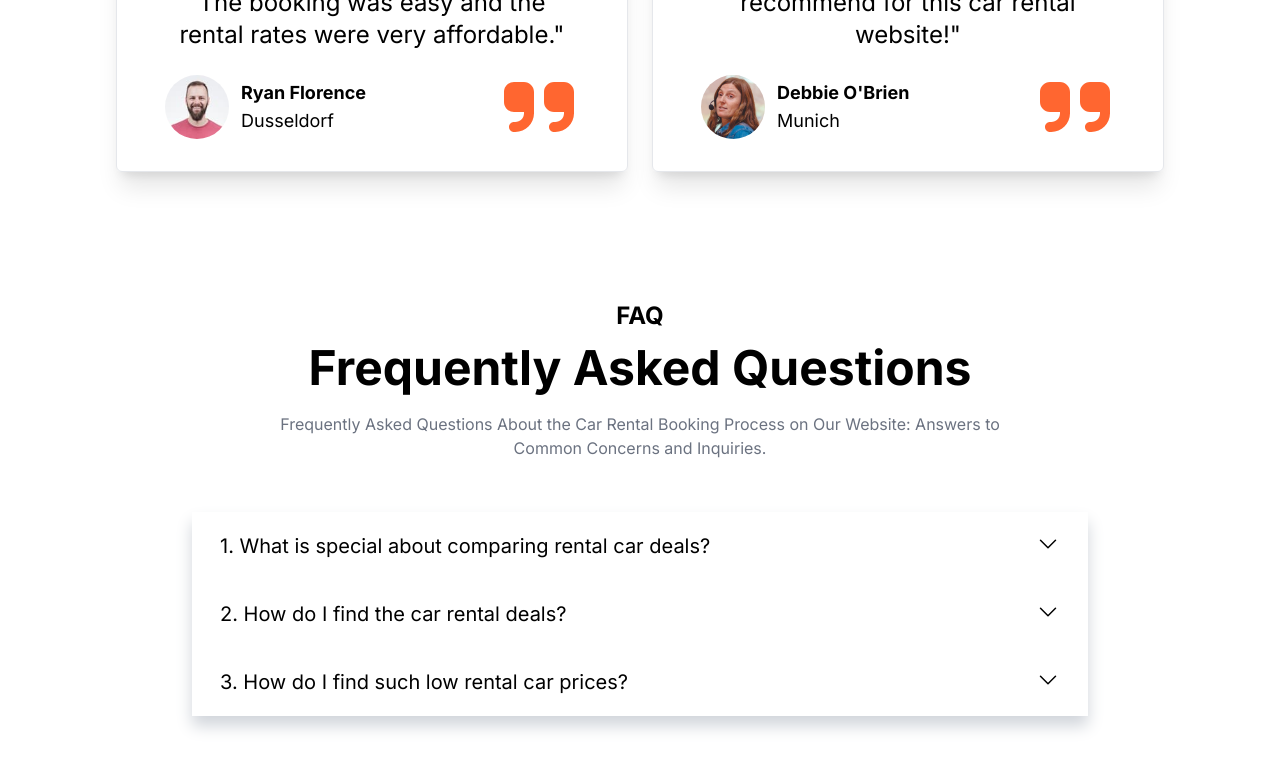
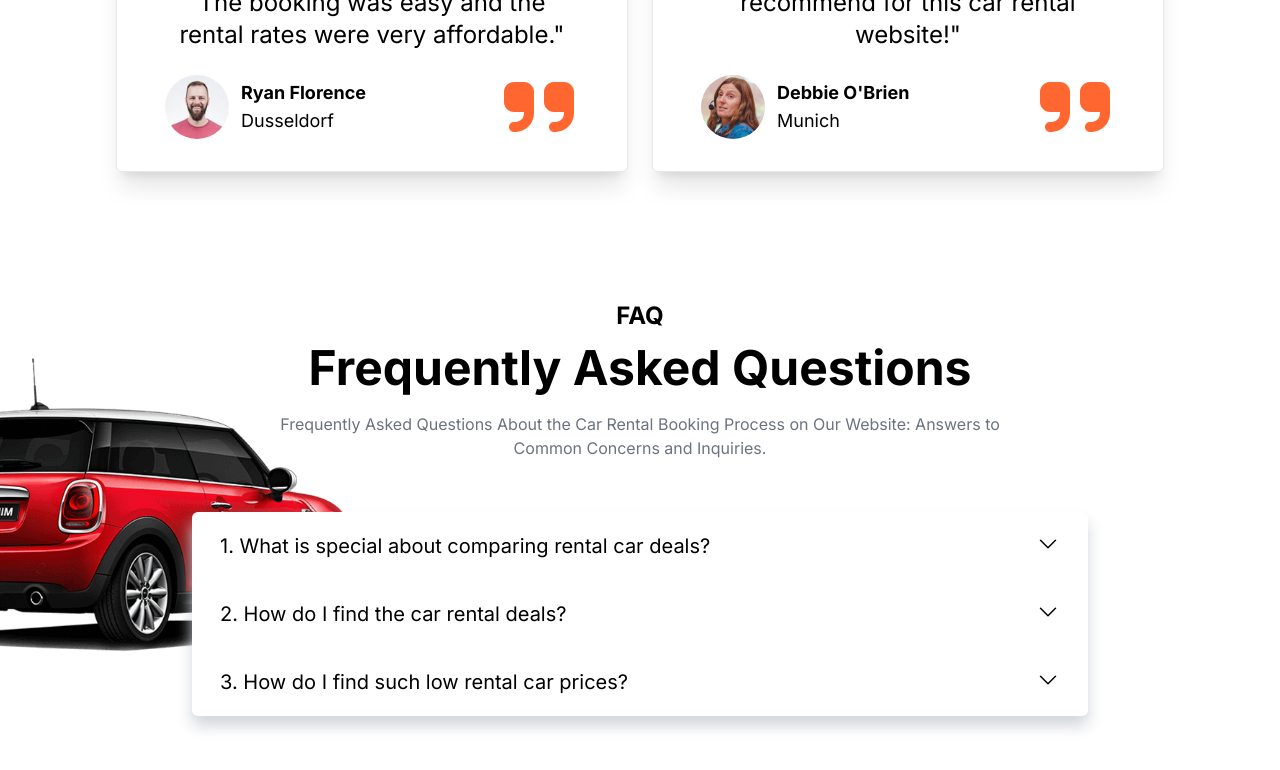
Before and after one commit to JobaF/car-rental, a Next.js app: page / in a window 1280 px wide. Shown: the part 4355-5125 px from the top of the page. Built offline with nearby package versions, Linux system fonts and the light colour scheme.

Commit message:
Add mini image to accordion

```diff
--- a/src/components/Accordion.tsx
+++ b/src/components/Accordion.tsx
@@ -20,7 +20,7 @@ const Accordion: FC<AccordionProps> = ({ data }) => {
 	}
 
 	return (
-		<div className="max-w-4xl w-5/6 mx-auto shadow-customAccordion">
+		<div className="z-20 max-w-4xl w-5/6 mx-auto shadow-customAccordion bg-white rounded-md">
 			{data?.map((item, i) => (
 				<div key={item.heading.slice(0, 5)}>
 					{/* Heading */}
--- a/src/components/FAQ.tsx
+++ b/src/components/FAQ.tsx
@@ -1,5 +1,7 @@
 import { FC } from "react"
 import Accordion from "./Accordion"
+import miniImg from "../../public/mini.png"
+import Image from "next/image"
 
 interface FAQProps {}
 
@@ -20,7 +22,7 @@ const FAQ: FC<FAQProps> = ({}) => {
 	]
 
 	return (
-		<div className="max-w-7xl mx-auto text-center flex flex-col gap-5 mb-96">
+		<div className="relative mx-auto text-center flex flex-col gap-5 mb-96">
 			<div className="px-5 max-w-3xl flex flex-col gap-5 mx-auto mb-8">
 				<h2 className="font-bold text-2xl -mb-2">FAQ</h2>
 				<h1 className="text-5xl font-bold">Frequently Asked Questions</h1>
@@ -30,6 +32,9 @@ const FAQ: FC<FAQProps> = ({}) => {
 				</p>
 			</div>
 			<Accordion data={accordionData} />
+			<div className="absolute left-0 bottom-14 ">
+				<Image src={miniImg} alt="mini img" />
+			</div>
 		</div>
 	)
 }
```
Also changed, not shown: public/mini.png (added).
